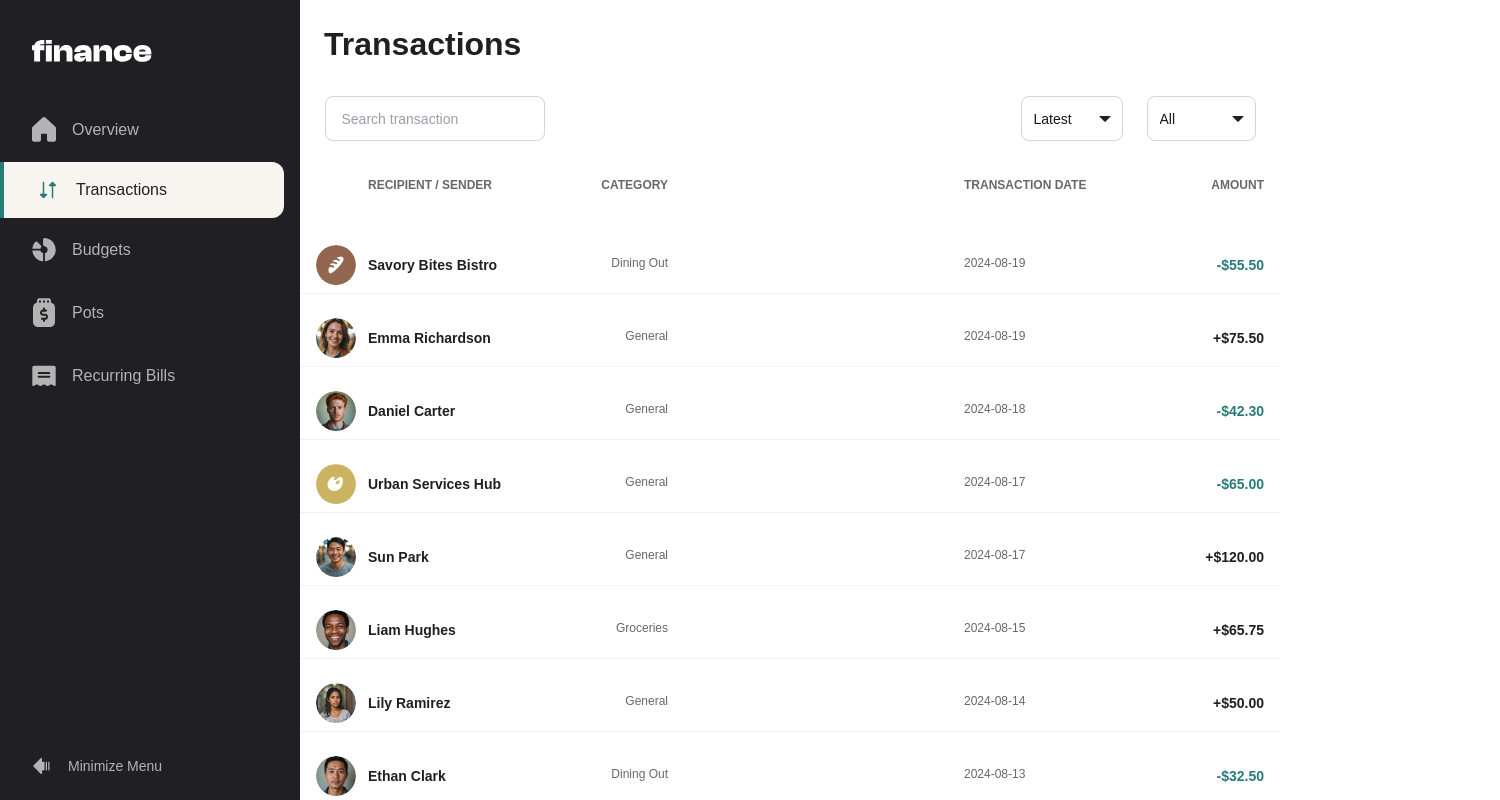
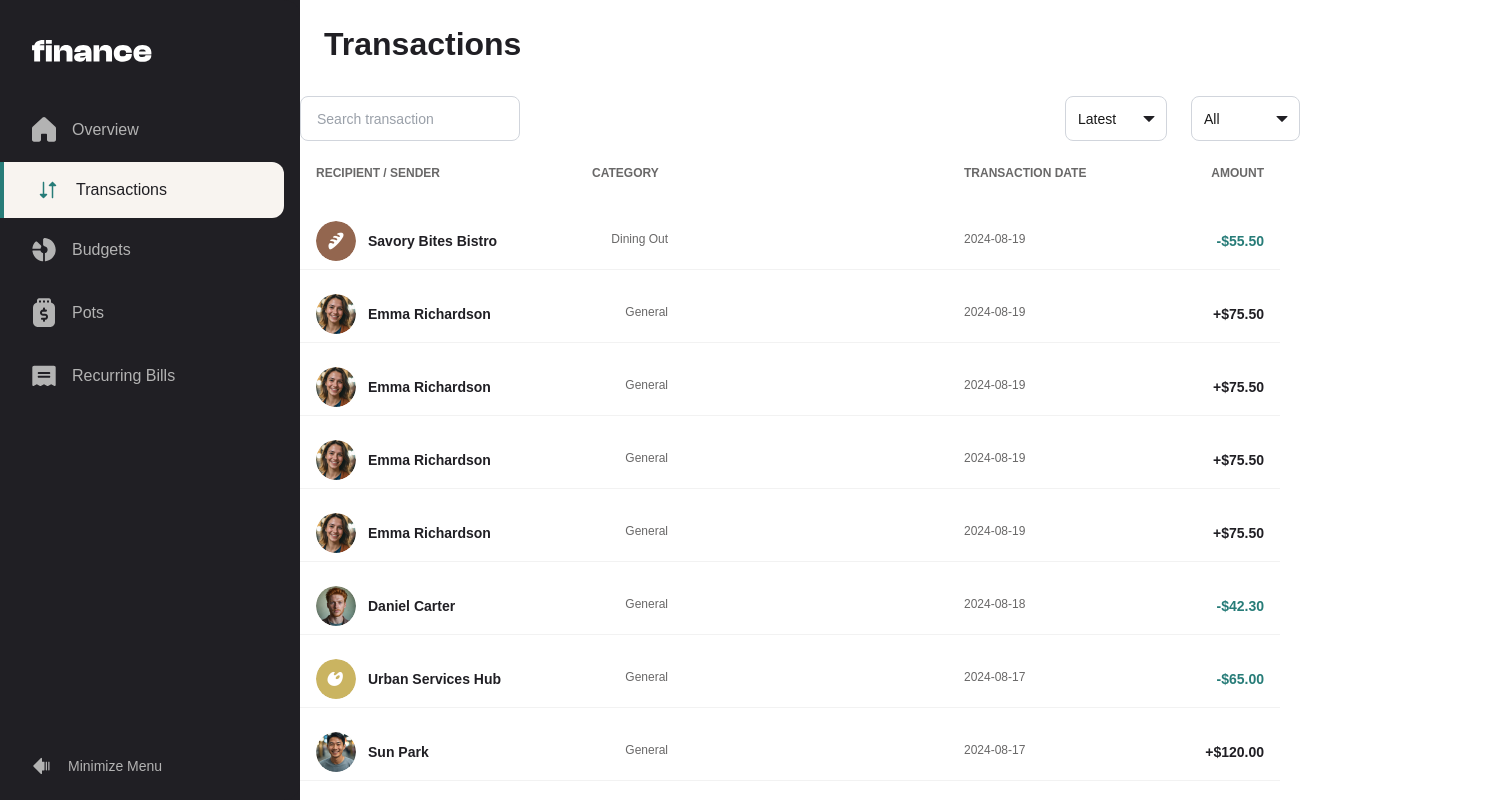
Before and after one commit to Keti-Tsiklauri2001/my-finance-app, a Next.js app: page /transactions in a window 1280 px wide. Shown: the top 800 px of the page, 1500 px wide, since content can reach past the window. Built offline with nearby package versions, Linux system fonts and the light colour scheme.

Commit message:
fix:styles

```diff
--- a/src/components/Header.tsx
+++ b/src/components/Header.tsx
@@ -18,7 +18,7 @@ export default function Header({
         gap-6
         w-[343px]
         md:w-[688px]
-        xl:w-[1060px]
+        xl:w-[1200px]
         max-w-[1440px]
         h-[56px]
         self-stretch
--- a/src/components/transactionsPage/TransactionsFilters.tsx
+++ b/src/components/transactionsPage/TransactionsFilters.tsx
@@ -27,7 +27,7 @@ export default function TransactionsFilters({
   const [openSort, setOpenSort] = useState(false);
 
   return (
-    <div className="flex justify-between items-center w-[95%] gap-4 mx-auto">
+    <div className="flex justify-between items-center w-[90%] xl:w-[1000px] gap-4 mx-auto">
       {/* SEARCH */}
       <div className="flex flex-col w-[220px]">
         <div className="relative flex items-center border border-gray-300 rounded-lg px-4 py-2 h-[45px]">
@@ -52,7 +52,7 @@ export default function TransactionsFilters({
       </div>
 
       {/* SORT + FILTER */}
-      <div className="flex items-center gap-6">
+      <div className="flex items-center  gap-3 md:gap-6">
         {/* SORT */}
         <div className="relative">
           <select
@@ -63,7 +63,7 @@ export default function TransactionsFilters({
             }}
             onClick={() => setOpenSort((p) => !p)}
             onBlur={() => setOpenSort(false)}
-            className="appearance-none border border-gray-300 rounded-lg px-3 py-2 pr-10 h-[45px] text-sm bg-white"
+            className="appearance-none border border-gray-300 rounded-lg px-3 py-2 pr-6 md:pr-10 h-[45px] text-sm bg-white"
           >
             <option value="latest">Latest</option>
             <option value="oldest">Oldest</option>
@@ -95,7 +95,7 @@ export default function TransactionsFilters({
             }}
             onClick={() => setOpenFilter((p) => !p)}
             onBlur={() => setOpenFilter(false)}
-            className="appearance-none border border-gray-300 rounded-lg px-3 py-2 pr-10 h-[45px] text-sm bg-white"
+            className="appearance-none border border-gray-300 rounded-lg px-3 py-2 pr-4 pr-10 h-[45px] text-sm bg-white"
           >
             <option value="all">All</option>
             <option value="income">Income</option>
--- a/src/components/transactionsPage/TransactionsList.tsx
+++ b/src/components/transactionsPage/TransactionsList.tsx
@@ -15,13 +15,13 @@ export default function TransactionsList({ transactions }: Props) {
     return dateString.split("T")[0];
   }
   return (
-    <div className="flex flex-col gap-4 w-full max-w-[996px] mx-auto">
+    <div className="flex flex-col gap-4 w-full max-w-[1000px] mx-auto">
       <div className="hidden md:flex items-center px-4 pb-4 text-xs font-bold text-[#696868] uppercase">
         {/* LEFT (same as row left) */}
-        <div className="flex items-center gap-3 flex-1 min-w-0">
-          <div className="w-10 h-10 shrink-0" />
+        <div className="flex items-center gap-3 flex-1 min-w-0 float-left">
           <div className="flex flex-col md:flex-row md:w-[300px] md:justify-between w-full">
-            <span>Recipient / Sender</span>
+            <span className="whitespace-nowrap">Recipient / Sender</span>
+            <div className="w-38  shrink-0" />
             <span>Category</span>
           </div>
         </div>
--- a/src/data/data-transactions.js
+++ b/src/data/data-transactions.js
@@ -1,6 +1,6 @@
 export const transactions = [
   {
-    id: "emma-richardson-2024-08-19-0",
+    id: "emma-richardson-2024-08-14-0",
     avatar: "/images/avatars/emma-richardson.jpg",
     name: "Emma Richardson",
     category: "General",
@@ -9,7 +9,16 @@ export const transactions = [
     recurring: false,
   },
   {
-    id: "savory-bites-bistro-2024-08-19-1",
+    id: "lily-ramirez-2024-08-18-6",
+    avatar: "/images/avatars/lily-ramirez.jpg",
+    name: "Lily Ramirez",
+    category: "General",
+    date: "2024-08-14T13:05:27Z",
+    amount: 50,
+    recurring: false,
+  },
+  {
+    id: "savory-bites-bistro-2024-08-13-1",
     avatar: "/images/avatars/savory-bites-bistro.jpg",
     name: "Savory Bites Bistro",
     category: "Dining Out",
@@ -18,7 +27,7 @@ export const transactions = [
     recurring: false,
   },
   {
-    id: "daniel-carter-2024-08-18-2",
+    id: "daniel-carter-2024-08-12-2",
     avatar: "/images/avatars/daniel-carter.jpg",
     name: "Daniel Carter",
     category: "General",
@@ -27,7 +36,7 @@ export const transactions = [
     recurring: false,
   },
   {
-    id: "sun-park-2024-08-17-3",
+    id: "sun-park-2024-08-14-3",
     avatar: "/images/avatars/sun-park.jpg",
     name: "Sun Park",
     category: "General",
@@ -36,7 +45,16 @@ export const transactions = [
     recurring: false,
   },
   {
-    id: "urban-services-hub-2024-08-17-4",
+    id: "lily-ramirez-2024-08-13-6",
+    avatar: "/images/avatars/lily-ramirez.jpg",
+    name: "Lily Ramirez",
+    category: "General",
+    date: "2024-08-14T13:05:27Z",
+    amount: 50,
+    recurring: false,
+  },
+  {
+    id: "urban-services-hub-2024-08-16-4",
     avatar: "/images/avatars/urban-services-hub.jpg",
     name: "Urban Services Hub",
     category: "General",
@@ -45,7 +63,7 @@ export const transactions = [
     recurring: false,
   },
   {
-    id: "liam-hughes-2024-08-15-5",
+    id: "liam-hughes-2024-08-11-5",
     avatar: "/images/avatars/liam-hughes.jpg",
     name: "Liam Hughes",
     category: "Groceries",
@@ -54,7 +72,7 @@ export const transactions = [
     recurring: false,
   },
   {
-    id: "lily-ramirez-2024-08-14-6",
+    id: "lily-ramirez-2024-08-18-6",
     avatar: "/images/avatars/lily-ramirez.jpg",
     name: "Lily Ramirez",
     category: "General",
@@ -63,7 +81,7 @@ export const transactions = [
     recurring: false,
   },
   {
-    id: "ethan-clark-2024-08-13-7",
+    id: "ethan-clark-2024-08-15-7",
     avatar: "/images/avatars/ethan-clark.jpg",
     name: "Ethan Clark",
     category: "Dining Out",
@@ -72,7 +90,7 @@ export const transactions = [
     recurring: false,
   },
   {
-    id: "james-thompson-2024-08-11-8",
+    id: "james-thompson-2024-08-13-8",
     avatar: "/images/avatars/james-thompson.jpg",
     name: "James Thompson",
     category: "Entertainment",
@@ -81,7 +99,7 @@ export const transactions = [
     recurring: false,
   },
   {
-    id: "pixel-playground-2024-08-11-9",
+    id: "pixel-playground-2024-03-11-9",
     avatar: "/images/avatars/pixel-playground.jpg",
     name: "Pixel Playground",
     category: "Entertainment",
@@ -89,9 +107,18 @@ export const transactions = [
     amount: -10,
     recurring: true,
   },
+  {
+    id: "william-harris-2024-08-06-15",
+    avatar: "/images/avatars/william-harris.jpg",
+    name: "William Harris",
+    category: "Personal Care",
+    date: "2024-08-05T14:30:56Z",
+    amount: -10,
+    recurring: false,
+  },
 
   {
-    id: "ella-phillips-2024-08-10-10",
+    id: "ella-phillips-2024-08-13-10",
     avatar: "/images/avatars/ella-phillips.jpg",
     name: "Ella Phillips",
     category: "Dining Out",
@@ -100,7 +127,7 @@ export const transactions = [
     recurring: false,
   },
   {
-    id: "sofia-peterson-2024-08-08-11",
+    id: "sofia-peterson-2024-08-01-11",
     avatar: "/images/avatars/sofia-peterson.jpg",
     name: "Sofia Peterson",
     category: "Transportation",
@@ -109,7 +136,7 @@ export const transactions = [
     recurring: false,
   },
   {
-    id: "mason-martinez-2024-08-07-12",
+    id: "mason-martinez-2024-08-09-12",
     avatar: "/images/avatars/mason-martinez.jpg",
     name: "Mason Martinez",
     category: "Lifestyle",
@@ -118,7 +145,16 @@ export const transactions = [
     recurring: false,
   },
   {
-    id: "green-plate-eatery-2024-08-06-13",
+    id: "emma-richardson-2024-08-16-0",
+    avatar: "/images/avatars/emma-richardson.jpg",
+    name: "Emma Richardson",
+    category: "General",
+    date: "2024-08-19T14:23:11Z",
+    amount: 75.5,
+    recurring: false,
+  },
+  {
+    id: "green-plate-eatery-2024-05-06-13",
     avatar: "/images/avatars/green-plate-eatery.jpg",
     name: "Green Plate Eatery",
     category: "Groceries",
@@ -127,7 +163,16 @@ export const transactions = [
     recurring: false,
   },
   {
-    id: "sebastian-cook-2024-08-06-14",
+    id: "emma-richardson-2024-08-12-0",
+    avatar: "/images/avatars/emma-richardson.jpg",
+    name: "Emma Richardson",
+    category: "General",
+    date: "2024-08-19T14:23:11Z",
+    amount: 75.5,
+    recurring: false,
+  },
+  {
+    id: "sebastian-cook-2024-08-02-14",
     avatar: "/images/avatars/sebastian-cook.jpg",
     name: "Sebastian Cook",
     category: "Transportation",
@@ -136,7 +181,7 @@ export const transactions = [
     recurring: false,
   },
   {
-    id: "william-harris-2024-08-05-15",
+    id: "william-harris-2024-08-03-15",
     avatar: "/images/avatars/william-harris.jpg",
     name: "William Harris",
     category: "Personal Care",
@@ -145,7 +190,7 @@ export const transactions = [
     recurring: false,
   },
   {
-    id: "elevate-education-2024-08-04-16",
+    id: "elevate-education-2024-01-04-16",
     avatar: "/images/avatars/elevate-education.jpg",
     name: "Elevate Education",
     category: "Education",
@@ -154,7 +199,7 @@ export const transactions = [
     recurring: true,
   },
   {
-    id: "serenity-spa-2024-08-03-17",
+    id: "serenity-spa-2024-08-03-27",
     avatar: "/images/avatars/serenity-spa-and-wellness.jpg",
     name: "Serenity Spa & Wellness",
     category: "Personal Care",
@@ -163,7 +208,7 @@ export const transactions = [
     recurring: true,
   },
   {
-    id: "spark-electric-2024-08-02-18",
+    id: "spark-electric-2024-08-12-18",
     avatar: "/images/avatars/spark-electric-solutions.jpg",
     name: "Spark Electric Solutions",
     category: "Bills",
@@ -172,7 +217,7 @@ export const transactions = [
     recurring: true,
   },
   {
-    id: "rina-sato-2024-08-02-19",
+    id: "rina-sato-2024-08-02-12",
     avatar: "/images/avatars/rina-sato.jpg",
     name: "Rina Sato",
     category: "Bills",
@@ -181,7 +226,7 @@ export const transactions = [
     recurring: false,
   },
   {
-    id: "swift-ride-2024-08-01-20",
+    id: "swift-ride-2024-08-01-10",
     avatar: "/images/avatars/swift-ride-share.jpg",
     name: "Swift Ride Share",
     category: "Transportation",
@@ -190,7 +235,7 @@ export const transactions = [
     recurring: false,
   },
   {
-    id: "aqua-flow-2024-07-30-21",
+    id: "aqua-flow-2024-07-30-23",
     avatar: "/images/avatars/aqua-flow-utilities.jpg",
     name: "Aqua Flow Utilities",
     category: "Bills",
@@ -199,7 +244,7 @@ export const transactions = [
     recurring: true,
   },
   {
-    id: "ecofuel-2024-07-29-22",
+    id: "ecofuel-2024-07-29-32",
     avatar: "/images/avatars/ecofuel-energy.jpg",
     name: "EcoFuel Energy",
     category: "Bills",
@@ -207,4 +252,22 @@ export const transactions = [
     amount: -35,
     recurring: true,
   },
+  {
+    id: "william-harris-2024-08-05-25",
+    avatar: "/images/avatars/william-harris.jpg",
+    name: "William Harris",
+    category: "Personal Care",
+    date: "2024-08-05T14:30:56Z",
+    amount: -10,
+    recurring: false,
+  },
+  {
+    id: "emma-richardson-2024-02-19-0",
+    avatar: "/images/avatars/emma-richardson.jpg",
+    name: "Emma Richardson",
+    category: "General",
+    date: "2024-08-19T14:23:11Z",
+    amount: 75.5,
+    recurring: false,
+  },
 ];
```
